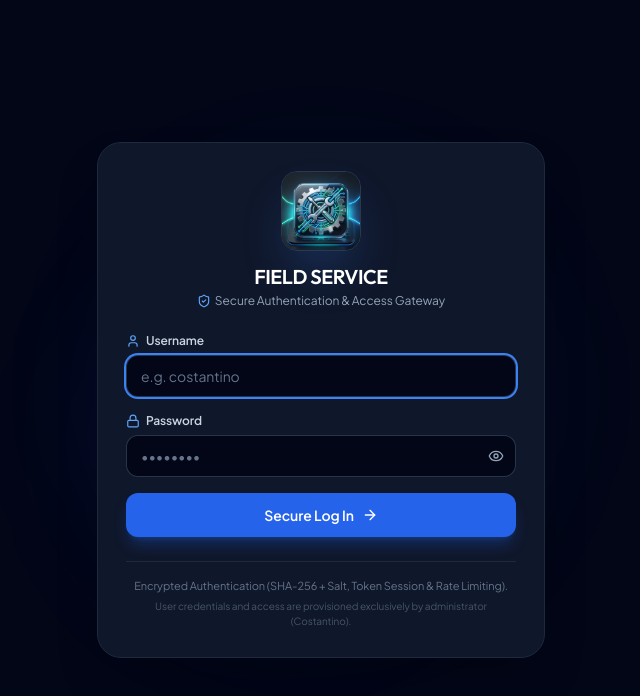
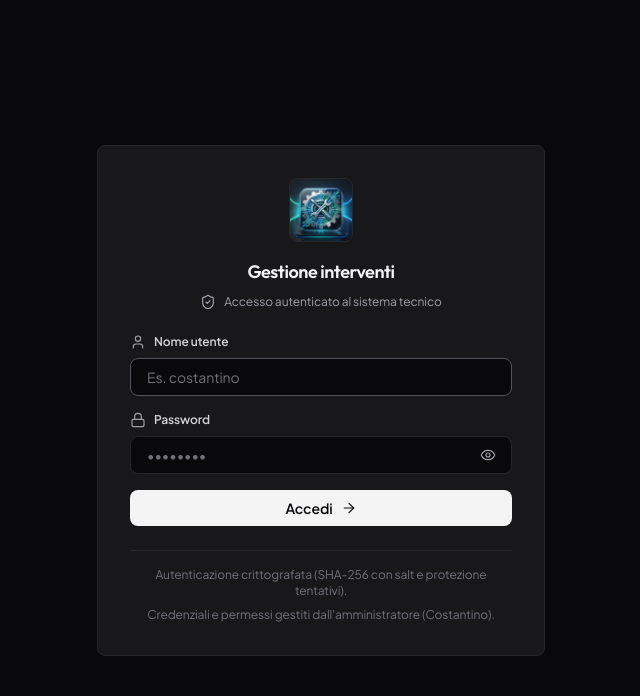
Before and after one commit to silas74/gestione-interventi, a React (Vite) app: page / in a window 1280 px wide. Shown: the top 696 px of the page, without its empty margins (319-959 px from the left). Built offline with nearby package versions, Linux system fonts and the light colour scheme.

Commit message:
Sync file: src/components/LoginScreen.tsx

```diff
--- a/src/components/LoginScreen.tsx
+++ b/src/components/LoginScreen.tsx
@@ -6,7 +6,7 @@ import {
   checkLockout,
   recordFailedAttempt,
   resetFailedAttempts,
-  createSessionToken
+  createSessionToken,
 } from '../lib/authSecurity';
 
 interface LoginScreenProps {
@@ -22,7 +22,6 @@ export const LoginScreen: React.FC<LoginScreenProps> = ({ users, onLogin }) => {
   const [isSubmitting, setIsSubmitting] = useState(false);
   const [lockoutRemaining, setLockoutRemaining] = useState<number>(0);
 
-  // Active countdown timer for lockout
   useEffect(() => {
     if (lockoutRemaining <= 0) return;
     const interval = setInterval(() => {
@@ -38,13 +37,12 @@ export const LoginScreen: React.FC<LoginScreenProps> = ({ users, onLogin }) => {
     return () => clearInterval(interval);
   }, [lockoutRemaining]);
 
-  // Check lockout on username blur or change
   const handleUsernameBlur = () => {
     if (!username.trim()) return;
     const status = checkLockout(username);
     if (status.isLocked) {
       setLockoutRemaining(status.remainingSeconds);
-      setError(`Account locked due to consecutive failed attempts. Try again in ${status.remainingSeconds}s.`);
+      setError(`Accesso bloccato temporaneamente. Riprova tra ${status.remainingSeconds} secondi.`);
     }
   };
 
@@ -54,54 +52,48 @@ export const LoginScreen: React.FC<LoginScreenProps> = ({ users, onLogin }) => {
 
     const cleanUser = username.trim().toLowerCase();
 
-    // 1. Verify brute force lockout
     const lockout = checkLockout(cleanUser);
     if (lockout.isLocked) {
       setLockoutRemaining(lockout.remainingSeconds);
-      setError(`Too many failed attempts. Login temporarily disabled for ${lockout.remainingSeconds}s.`);
+      setError(`Troppi tentativi falliti. Riprova tra ${lockout.remainingSeconds} secondi.`);
       return;
     }
 
     setIsSubmitting(true);
 
     try {
-      const found = users.find(u => u.username.toLowerCase() === cleanUser);
+      const found = users.find((u) => u.username.toLowerCase() === cleanUser);
 
       if (!found) {
         const attemptStatus = recordFailedAttempt(cleanUser);
         if (attemptStatus.isLocked) {
           setLockoutRemaining(attemptStatus.remainingSeconds);
-          setError(`Account locked for 5 minutes due to multiple failed attempts.`);
+          setError('Account bloccato per 5 minuti a seguito di tentativi multipli.');
         } else {
-          setError(`Invalid username or password. (${attemptStatus.attemptsLeft} attempts remaining)`);
+          setError(`Credenziali non valide. (${attemptStatus.attemptsLeft} tentativi rimasti)`);
         }
         setIsSubmitting(false);
         return;
       }
 
-      // 2. Cryptographic Salted SHA-256 verification (Zero plaintext match)
       const isValid = await verifyPassword(password, found.salt, found.passwordHash);
 
       if (isValid) {
-        // Reset rate limiter on successful auth
         resetFailedAttempts(cleanUser);
-
-        // 3. Issue cryptographically signed session token with expiry
         const token = await createSessionToken(found);
-
         onLogin(found, token);
       } else {
         const attemptStatus = recordFailedAttempt(cleanUser);
         if (attemptStatus.isLocked) {
           setLockoutRemaining(attemptStatus.remainingSeconds);
-          setError(`Account locked for 5 minutes due to multiple failed attempts.`);
+          setError('Account bloccato per 5 minuti a seguito di tentativi multipli.');
         } else {
-          setError(`Invalid credentials. (${attemptStatus.attemptsLeft} attempts remaining before temporary lockout)`);
+          setError(`Credenziali non valide. (${attemptStatus.attemptsLeft} tentativi rimasti)`);
         }
       }
     } catch (err) {
       console.error('Authentication verification error:', err);
-      setError('An error occurred during authentication. Please retry.');
+      setError('Errore durante la verifica delle credenziali. Riprova.');
     } finally {
       setIsSubmitting(false);
     }
@@ -110,49 +102,34 @@ export const LoginScreen: React.FC<LoginScreenProps> = ({ users, onLogin }) => {
   const isLocked = lockoutRemaining > 0;
 
   return (
-    <div className="min-h-screen bg-slate-950 flex flex-col items-center justify-center p-3 sm:p-4 selection:bg-blue-600 selection:text-white">
-
-      {/* Background ambient lighting */}
-      <div className="absolute inset-0 overflow-hidden pointer-events-none">
-        <div className="absolute top-1/4 left-1/2 -translate-x-1/2 w-96 h-96 bg-blue-600/10 rounded-full blur-3xl"></div>
-        <div className="absolute bottom-1/4 left-1/3 w-80 h-80 bg-indigo-600/10 rounded-full blur-3xl"></div>
-      </div>
-
-      <div className="relative w-full max-w-md bg-slate-900 border border-slate-800 rounded-3xl p-5 sm:p-7 shadow-2xl backdrop-blur-xl">
-
+    <div className="min-h-screen bg-zinc-950 flex flex-col items-center justify-center p-4 selection:bg-zinc-700 selection:text-zinc-100">
+      <div className="w-full max-w-md bg-zinc-900 border border-zinc-800 rounded-lg p-8">
         {/* Logo and title */}
-        <div className="text-center mb-5 sm:mb-6">
-          <div className="w-16 h-16 sm:w-20 sm:h-20 mx-auto rounded-2xl overflow-hidden shadow-2xl shadow-blue-500/30 border border-slate-700/80 mb-2.5 sm:mb-3">
-            <img src="./logo-3d.png" alt="Logo 3D Interventi" className="w-full h-full object-cover" />
+        <div className="text-center mb-6">
+          <div className="w-16 h-16 mx-auto rounded-lg overflow-hidden border border-zinc-800 bg-zinc-950 mb-4">
+            <img src="./logo-3d.png" alt="Logo" className="w-full h-full object-cover" />
           </div>
-          <h2 className="text-lg sm:text-xl font-bold tracking-tight text-white flex items-center justify-center gap-1.5">
-            <span>FIELD SERVICE</span>
-          </h2>
-          <p className="text-xs text-slate-400 mt-0.5 flex items-center justify-center gap-1">
-            <ShieldCheck className="w-3.5 h-3.5 text-blue-400" />
-            <span>Secure Authentication & Access Gateway</span>
+          <h2 className="text-lg font-semibold text-zinc-100">Gestione interventi</h2>
+          <p className="text-xs font-normal text-zinc-400 mt-2 flex items-center justify-center gap-2">
+            <ShieldCheck className="w-4 h-4 text-zinc-400" strokeWidth={1.75} />
+            <span>Accesso autenticato al sistema tecnico</span>
           </p>
         </div>
 
         {/* Error / Lockout notification */}
         {error && (
-          <div className={`mb-4 p-3 rounded-xl border text-xs font-medium text-center flex items-center justify-center gap-2 ${
-            isLocked
-              ? 'bg-rose-500/20 border-rose-500/50 text-rose-200'
-              : 'bg-rose-500/10 border-rose-500/30 text-rose-300'
-          }`}>
-            <ShieldAlert className="w-4 h-4 shrink-0 text-rose-400" />
+          <div className="mb-4 p-4 rounded-lg border border-zinc-700 bg-zinc-950 text-xs font-normal text-zinc-200 text-center flex items-center justify-center gap-2">
+            <ShieldAlert className="w-4 h-4 shrink-0 text-zinc-400" strokeWidth={1.75} />
             <span>{error}</span>
           </div>
         )}
 
         {/* Form */}
         <form onSubmit={handleSubmit} className="space-y-4">
-
           <div>
-            <label className="block text-xs font-semibold text-slate-300 mb-1.5 flex items-center gap-1.5">
-              <User className="w-3.5 h-3.5 text-blue-400" />
-              Username
+            <label className="text-xs font-semibold text-zinc-300 mb-2 flex items-center gap-2">
+              <User className="w-4 h-4 text-zinc-400" strokeWidth={1.75} />
+              <span>Nome utente</span>
             </label>
             <input
               type="text"
@@ -162,15 +139,15 @@ export const LoginScreen: React.FC<LoginScreenProps> = ({ users, onLogin }) => {
               value={username}
               onBlur={handleUsernameBlur}
               onChange={(e) => setUsername(e.target.value)}
-              placeholder="e.g. costantino"
-              className="w-full bg-slate-950 border border-slate-700/80 rounded-xl px-3.5 py-2.5 text-sm text-white placeholder-slate-500 focus:outline-none focus:ring-2 focus:ring-blue-500 transition disabled:opacity-50"
+              placeholder="Es. costantino"
+              className="w-full bg-zinc-950 border border-zinc-800 rounded-lg px-4 py-2 text-sm font-normal text-zinc-100 placeholder-zinc-500 focus:outline-none focus:border-zinc-600 transition disabled:opacity-50"
             />
           </div>
 
           <div>
-            <label className="block text-xs font-semibold text-slate-300 mb-1.5 flex items-center gap-1.5">
-              <Lock className="w-3.5 h-3.5 text-blue-400" />
-              Password
+            <label className="text-xs font-semibold text-zinc-300 mb-2 flex items-center gap-2">
+              <Lock className="w-4 h-4 text-zinc-400" strokeWidth={1.75} />
+              <span>Password</span>
             </label>
             <div className="relative">
               <input
@@ -180,16 +157,20 @@ export const LoginScreen: React.FC<LoginScreenProps> = ({ users, onLogin }) => {
                 value={password}
                 onChange={(e) => setPassword(e.target.value)}
                 placeholder="••••••••"
-                className="w-full bg-slate-950 border border-slate-700/80 rounded-xl pl-3.5 pr-10 py-2.5 text-sm text-white placeholder-slate-500 focus:outline-none focus:ring-2 focus:ring-blue-500 transition disabled:opacity-50"
+                className="w-full bg-zinc-950 border border-zinc-800 rounded-lg pl-4 pr-10 py-2 text-sm font-normal text-zinc-100 placeholder-zinc-500 focus:outline-none focus:border-zinc-600 transition disabled:opacity-50"
               />
               <button
                 type="button"
                 tabIndex={-1}
                 disabled={isLocked}
-                onClick={() => setShowPassword(p => !p)}
-                className="absolute right-3 top-1/2 -translate-y-1/2 text-slate-400 hover:text-slate-200 disabled:opacity-40"
+                onClick={() => setShowPassword((p) => !p)}
+                className="absolute right-4 top-1/2 -translate-y-1/2 text-zinc-400 hover:text-zinc-200 disabled:opacity-40"
               >
-                {showPassword ? <EyeOff className="w-4 h-4" /> : <Eye className="w-4 h-4" />}
+                {showPassword ? (
+                  <EyeOff className="w-4 h-4" strokeWidth={1.75} />
+                ) : (
+                  <Eye className="w-4 h-4" strokeWidth={1.75} />
+                )}
               </button>
             </div>
           </div>
@@ -197,34 +178,31 @@ export const LoginScreen: React.FC<LoginScreenProps> = ({ users, onLogin }) => {
           <button
             type="submit"
             disabled={isLocked || isSubmitting}
-            className="w-full py-3 px-4 rounded-xl bg-blue-600 hover:bg-blue-500 disabled:bg-slate-800 disabled:text-slate-500 disabled:cursor-not-allowed text-white font-semibold text-sm shadow-lg shadow-blue-600/30 flex items-center justify-center gap-2 transition active:scale-98 mt-2"
+            className="w-full py-2 px-4 rounded-lg bg-zinc-100 hover:bg-zinc-200 disabled:bg-zinc-800 disabled:text-zinc-500 disabled:cursor-not-allowed text-zinc-950 font-semibold text-sm flex items-center justify-center gap-2 transition mt-4"
           >
             {isSubmitting ? (
-              <span>Verifying Credentials...</span>
+              <span>Verifica credenziali...</span>
             ) : isLocked ? (
-              <span>Locked ({lockoutRemaining}s)</span>
+              <span>Bloccato ({lockoutRemaining}s)</span>
             ) : (
               <>
-                <span>Secure Log In</span>
-                <ArrowRight className="w-4 h-4" />
+                <span>Accedi</span>
+                <ArrowRight className="w-4 h-4" strokeWidth={1.75} />
               </>
             )}
           </button>
-
         </form>
 
         {/* Footnote */}
-        <div className="mt-6 pt-4 border-t border-slate-800 text-center space-y-1">
-          <p className="text-[11px] text-slate-500">
-            Encrypted Authentication (SHA-256 + Salt, Token Session & Rate Limiting).
+        <div className="mt-6 pt-4 border-t border-zinc-800 text-center space-y-2">
+          <p className="text-xs font-normal text-zinc-500">
+            Autenticazione crittografata (SHA-256 con salt e protezione tentativi).
           </p>
-          <p className="text-[10px] text-slate-600">
-            User credentials and access are provisioned exclusively by administrator (Costantino).
+          <p className="text-xs font-normal text-zinc-500">
+            Credenziali e permessi gestiti dall'amministratore (Costantino).
           </p>
         </div>
-
       </div>
-
     </div>
   );
 };
```
